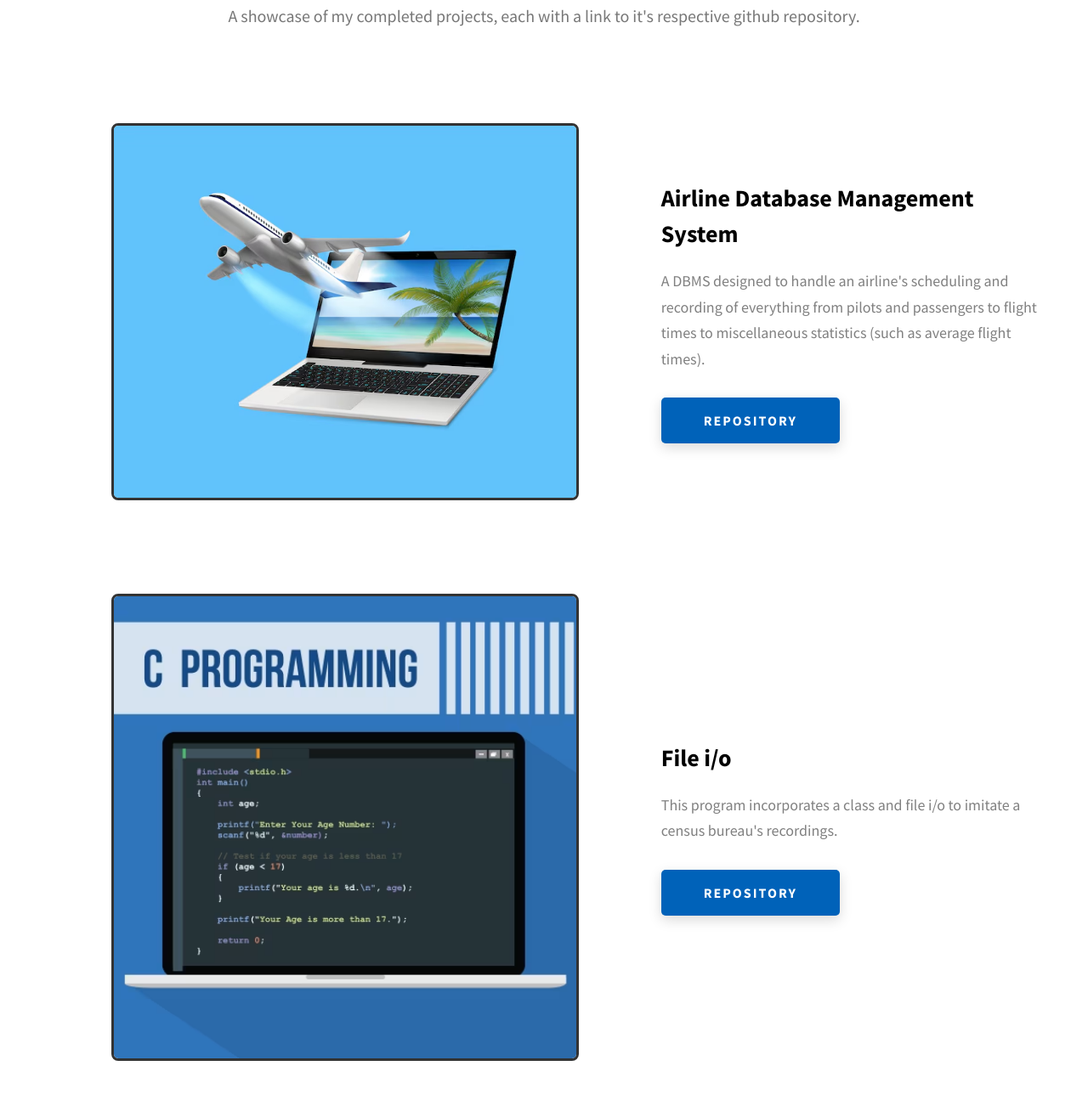
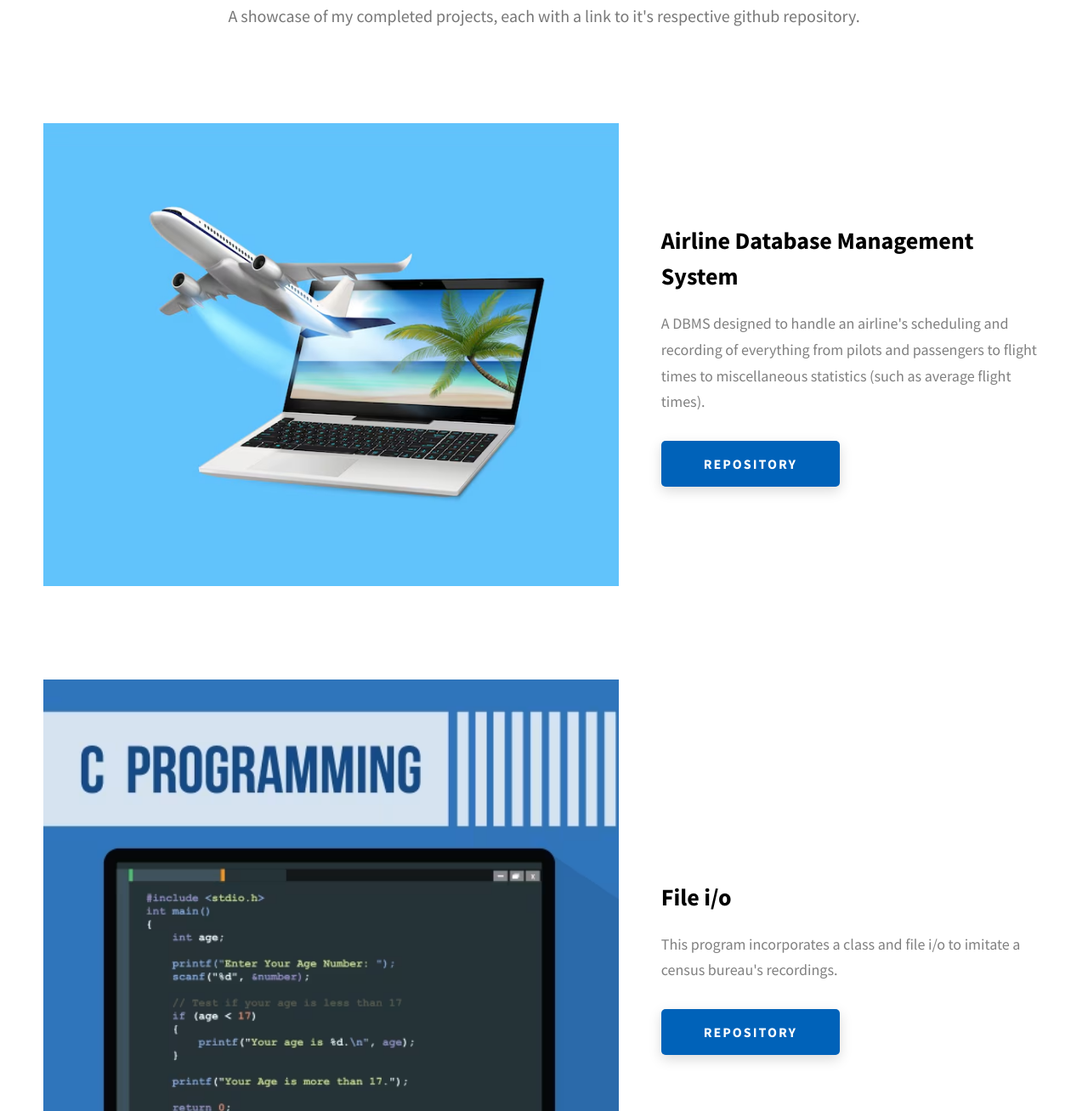
Before and after one commit to Seth7051/Portfolio, a website: page index.html in a window 1280 px wide. Shown: the part 2172-3480 px from the top of the page at 85% size. Drawn offline with Linux system fonts and the light colour scheme.

Commit message:
Update index.html

```diff
--- a/index.html
+++ b/index.html
@@ -181,7 +181,6 @@
                 src="https://raw.githubusercontent.com/Seth7051/Portfolio/refs/heads/main/Images/Airplane_Laptop.avif"
                 alt="Jetliner"
                 class="projects__row-img"
-                style="width: 550px; height: auto; border: 3px solid #333; border-radius: 8px; float: none; margin-left: 80px;"
                 loading="lazy"
               />
             </div>
@@ -203,7 +202,6 @@
                 src="https://raw.githubusercontent.com/Seth7051/Portfolio/refs/heads/main/Images/C_Programming_Picture.avif"
                 alt="Software Screenshot"
                 class="projects__row-img"
-                style="width: 550px; height: auto; border: 3px solid #333; border-radius: 8px; float: none; margin-left: 80px; "
                 loading="lazy"
               />
             </div>
@@ -225,7 +223,6 @@
                 src="https://raw.githubusercontent.com/Seth7051/Portfolio/refs/heads/main/Images/Golf.avif"
                 alt="Software Screenshot"
                 class="projects__row-img"
-                style="width: 559px; height: auto; border: 3px solid #333; border-radius: 8px; float: none; margin-left: 80px;"
                 loading="lazy"
               />
             </div>
```
